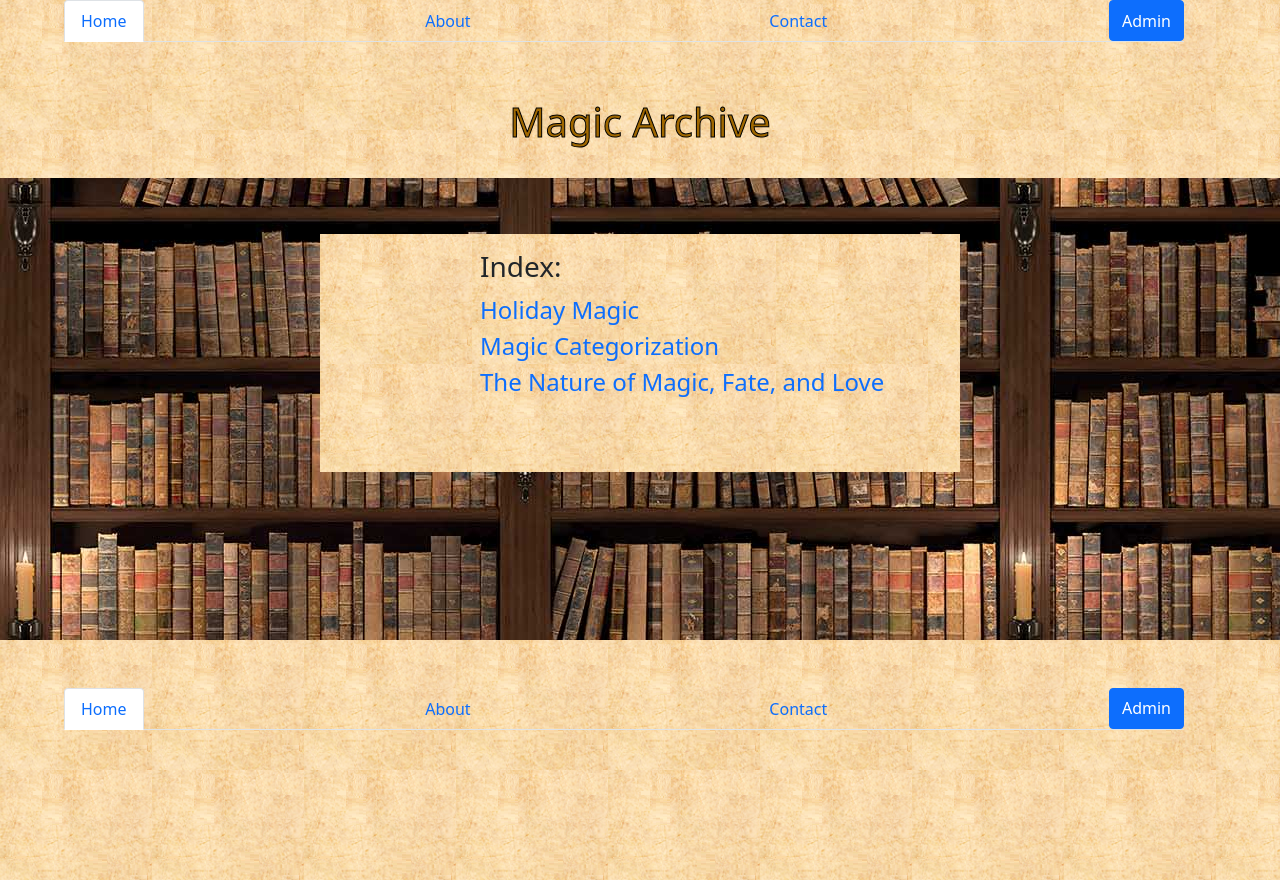
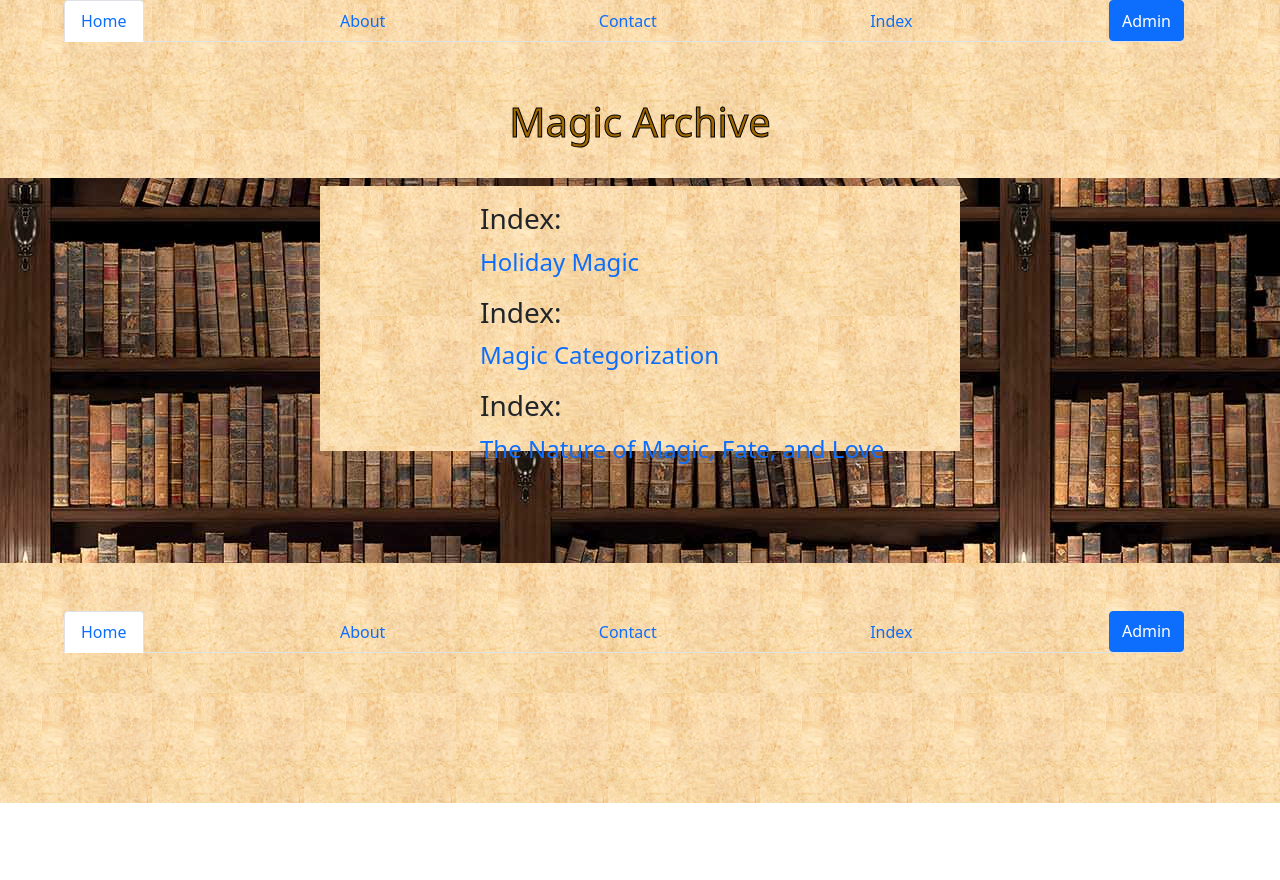
Before and after one commit to Frostypine/React-Blog, a React (Create React App) app: page /index in a window 1280 px wide. Shown: the top 880 px of the page. After the commit the page ends 803 px from the top, so only its background shows below. Built offline with nearby package versions, Linux system fonts and the light colour scheme.

Commit message:
fixed page content and index

```diff
--- a/rnd/Page1.jsx
+++ b/rnd/Page1.jsx
@@ -1,6 +1,6 @@
 import './Components.css';
 import ArticleHeader from './ArticleHeader';
-import Page1Content from './Page1Content';
+import Page1Content from '../src/App/components/Page1Content';
 import info from './data';
 
 const Page1 = () => { return (
--- a/src/App/components/ANav.jsx
+++ b/src/App/components/ANav.jsx
@@ -34,11 +34,11 @@ const ANav = () => {
    Contact</Link>
     </Nav.Link>
   </Nav.Item>
-  {/* <Nav.Item>
+   <Nav.Item>
     <Nav.Link eventKey="/index"href="/index" >
     <Link to='/index'>Index</Link>
     </Nav.Link>
-  </Nav.Item> */}
+  </Nav.Item>
 
      <Button onClick = {handleShow} className="">Admin</Button>
  <Admin defaultContent={data} setShow={setShow} show={show} />
--- a/src/App/components/Admin.jsx
+++ b/src/App/components/Admin.jsx
@@ -8,7 +8,7 @@ import { Form, Modal, Container, Button, FloatingLabel } from 'react-bootstrap';
 import { useState } from 'react';
 import { useDispatch, useSelector } from 'react-redux';
 import { addContent, selectContent } from '../../state/contentSlice';
-import DataList from './DataList';
+//import DataList from './DataList';
 
 
 
@@ -16,7 +16,8 @@ const Admin = ({ defaultContent, setShow, show }) => {
     const dispatch = useDispatch();
     const content = useSelector(selectContent);
 
-    const [response, setResponse] = useState({ title: "" }) //we use this to keep track of the form input , see handleSubmit
+    const [response, setResponse] = useState({ title: "", author: "" }) //we use this to keep track of the form input , see handleSubmit
+
 
     //this function takes the form responses and makes them into a key value pair, then puts it into 'response'
     const updateField = (e) => {
@@ -46,6 +47,10 @@ const Admin = ({ defaultContent, setShow, show }) => {
             dispatch(addContent(updateContentArr));
             setResponse({});
         }
+        if (response.author) {
+            dispatch(addContent(updateContentArr));
+            setResponse({});
+        }
     }
     return (
         <Container>
@@ -53,22 +58,24 @@ const Admin = ({ defaultContent, setShow, show }) => {
                 <Modal.Title className="bg-dark text-secondary">Update Content</Modal.Title>
                 <Form className="bg-secondary">
           <Form.Control className="mx-auto bg-light m-1 text-secondary"
-                size="lg" type="text" placeholder="title" name="title" onChange={updateField}/>
+                size="lg" type="text" placeholder="Title:" name="title" onChange={updateField}/>
            <Form.Control className="mx-auto bg-light m-1 text-secondary"
-                size="lg" type="text" placeholder="date" name="date" onChange={updateField}/>
+                size="lg" type="text" placeholder="Date:" name="date" onChange={updateField}/>
 
-               <FloatingLabel controlId="floatingSelect" label="authors">
+               <FloatingLabel controlId="floatingSelect" label="Authors:">
 
                 <Form.Select className="mx-auto bg-light m-1 text-secondary"
-                size="lg" type="text" placeholder="title" name="title" list="authors" onChange={updateField}>
-                    <datalist id="authors">
+                size="lg" type="text" placeholder="authors" name="author"
+                list="authors" onChange={updateField}>
+                    {/*  <datalist id="authors">  </datalist>*/}
+
                     <option>Frostypine    </option>
                     <option>Crazy Cauldron</option>
                     <option>Wise Wizard</option>
-                    </datalist>
+
                     </Form.Select>
                     </FloatingLabel>
-               <Button>new author</Button>
+               {/* <Button>new author</Button> */}
 
                 <h3>Paragraphs:</h3>
                 <div className="par-box">
@@ -94,7 +101,7 @@ const Admin = ({ defaultContent, setShow, show }) => {
                 size="lg" type="text" placeholder="par10" name="par10" onChange={updateField}/>
                  </div>
               <h3>Article Image:</h3>
-              <Form.Control type="file" />
+              <Form.Control className="mx-auto" type="file" name="art" onChange={updateField}/>
 
                 </Form>
                 <Modal.Footer className="bg-dark">
--- a/src/App/components/Components.css
+++ b/src/App/components/Components.css
@@ -40,14 +40,23 @@
     text-decoration: underline;
     font-size: 4rem;
 }
+.classname::-webkit-scrollbar {
+    display: none; /* for Chrome, Safari and Opera */
+}
 
+.classname{
+  -ms-overflow-style: none;  /* IE and Edge */
+  scrollbar-width: none;  /* Firefox */
+}
 .blog-list{
     left:-10rem;
     position: relative;
-    width: 10rem;
-    padding-left: 3rem;
-   /*  overflow: scroll;
-    padding-right: 3rem;  */
+    width: 50rem;
+    padding-left: 20rem;
+     overflow: scroll;
+     overflow-x: hidden;
+     display: block;
+     padding-right: 3rem;
 }
 a:link { text-decoration: none; }
 a:visited { text-decoration: none; }
@@ -225,4 +234,3 @@ color: rgb(160, 104, 0);
     width: auto; display: block;
     padding-bottom: 2rem;
  }
-     .blog-list{ width: 10rem; display: block }
--- a/src/App/components/DataList.jsx
+++ b/src/App/components/DataList.jsx
@@ -8,6 +8,8 @@ import {  Link } from 'react-router-dom';
 import {Card} from 'react-bootstrap';
 import { useSelector, useDispatch } from 'react-redux';
 import { deleteContent, selectContent } from '../../state/contentSlice';
+import img4 from '../Images/img4.jfif';
+
 //import { CardGroup} from 'react-bootstrap';
 const DataList = () => {
     const dispatch = useDispatch();
@@ -24,7 +26,7 @@ const DataList = () => {
                 <div key={index}>
 
 <Card style={{ width: '25rem' } }className="cardi bg-dark ">
-  <Card.Img  src= {data.art} alt="" fluid/>
+  <Card.Img  src= {data.art} alt="image" fluid/> {/*alt={img4}   */}
   <Card.ImgOverlay>
   <Card.Body>
    <Link to={`/page/${index}`}>
--- a/src/App/components/Page.jsx
+++ b/src/App/components/Page.jsx
@@ -5,8 +5,10 @@
 
 import './Components.css';
 import ArticleHeader from './ArticleHeader';
+//import Page1Content from '../../../rnd/Page1Content';
 import PageContent from './PageContent';
 
+import info from './data';
 
 const Page = () => {
 
@@ -15,7 +17,12 @@ return (
 <div className="mx-auto page page1">
 
  <ArticleHeader  />
-<PageContent  />
+ {/*  <Page1Content
+post={info[0].body}
+text={info[0].text}
+/>*/}
+<PageContent />
+
 
     <br/><br/><br/><br/>
     </div>);
--- a/src/App/components/PageContent.jsx
+++ b/src/App/components/PageContent.jsx
@@ -10,11 +10,11 @@ import { selectContent } from '../../state/contentSlice';
 //import {deleteContent } from '../../state/contentSlice';
 
 
-const PageContent = () => {
+const PageContent = (post, text) => {
 
   const {index} = useParams();
 
-  const info = useSelector(selectContent);
+   const info = useSelector(selectContent);
 
 // function createPosts() {
 //   for (let i =0; i <info[index].text.length; i++ ){
@@ -27,59 +27,16 @@ const PageContent = () => {
 
   return (
 
+
     <div className="page-text">
+      {info[index].par.map((text, i) => {
 
-           <p>
-        {info[index].body}
-      </p>
-
-     {/* <div onLoad ={createPosts} ></div>
-
-   {info.map((blog, index) => {
-     return (
-      <p>
-      {blog.text1}
-    </p>
-     )
-   }
-
-   )}*/}
-
-{/*
-      <p>
-        {info[index].text[0]}
-      </p>
-
-      <p>
-        {info[index].text[1]}
-      </p>
-      <p>
-        {info[index].text[2]}
-      </p>
-      <p>
-        {info[index].text[3]}
-      </p>
-      <p>
-        {info[index].text[4]}
-      </p>
-      <p>
-        {info[index].text[5]}
-      </p>
-      <p>
-        {info[index].text[6]}
-      </p>
-      <p>
-        {info[index].text[7]}
-      </p>
-      <p>
-        {info[index].text[8]}
-      </p>
-     <p>
-        {info[index].text[9]}
-      </p>
-      <p>
-        {info[index].text[10]}
-      </p>  */}
+                                return (
+                                    <h5 className="blog-author-info date-published-text">
+                                        {text}
+                                    </h5>
+                                )
+                            })}
 
 
     </div>
--- a/src/App/components/PageIndex.jsx
+++ b/src/App/components/PageIndex.jsx
@@ -6,27 +6,24 @@ import info from './data';
 import { Link } from 'react-router-dom';
 
 const PageIndex = () => {
-    return (
-        <>      <br />
-        <br />
-            <div className="mx-auto pageIndex">
 
-                <ul className="page-list">
+  return (
+  <div className="mx-auto pageIndex">
+
+
+
+        {info.map((blog, i) => {
+        return (
+          <ul className="page-list">
                     <li> <h3> Index:</h3> </li>
-                    <li><Link to={info[0].link}>{info[0].title}</Link></li>
-                    <li><Link to={info[1].link}>{info[1].title}</Link></li>
-                    <li><Link to={info[2].link}>{info[2].title}</Link></li>
-                </ul>
-                <br />
-                <br />
-            </div>
-            <br />
+                    <li key={i}><Link to={`/page/${i}`}>{blog.title}</Link></li>
+          </ul>
+        )
+        })}
 
-            <br />
-            <br />
-        </>
-    );
+
+     </div>
+);
 
 }
-
 export default PageIndex;
--- a/src/App/components/data.js
+++ b/src/App/components/data.js
@@ -12,8 +12,9 @@ import ccal from '../Images/c-aur2.png';
 import img1 from '../Images/img1.jfif';
 import img2 from '../Images/img2.jfif';
 import img3 from '../Images/img3.jpg';
+//import img4 from '../Images/img4.jfif';
 
-const text1 = [
+const blog1 = [
     "Lorem ipsum dolor sit amet, consectetur adipiscing elit, sed do eiusmod tempor incididunt ut labore et dolore magna aliqua. Condimentum id venenatis a condimentum vitae sapien. Sit amet porttitor eget dolor morbi non arcu risus. Tincidunt id aliquet risus feugiat in. Consectetur adipiscing elit ut aliquam purus sit. Pharetra sit amet aliquam id diam maecenas ultricies. Augue eget arcu dictum varius duis at consectetur lorem donec. Ut sem viverra aliquet eget sit amet. Magna fermentum iaculis eu non diam phasellus vestibulum lorem. Amet nisl suscipit adipiscing bibendum est ultricies integer.",
     "Egestas diam in arcu cursus euismod quis viverra nibh. Sed tempus urna et pharetra pharetra massa massa ultricies mi. Nulla pharetra diam sit amet nisl suscipit adipiscing bibendum est. Eu mi bibendum neque egestas congue quisque. Integer enim neque volutpat ac. Sodales ut eu sem integer. Pretium vulputate sapien nec sagittis. Tempor id eu nisl nunc mi ipsum faucibus vitae aliquet. Dictum varius duis at consectetur lorem donec massa sapien faucibus. Faucibus vitae aliquet nec ullamcorper sit amet. Phasellus egestas tellus rutrum tellus pellentesque eu tincidunt tortor aliquam.",
     "Amet cursus sit amet dictum. Turpis egestas sed tempus urna et pharetra. Lorem donec massa sapien faucibus et molestie. Dignissim diam quis enim lobortis scelerisque. Morbi tincidunt augue interdum velit euismod in. Tortor id aliquet lectus proin nibh nisl. Vitae elementum curabitur vitae nunc sed velit dignissim sodales. Volutpat commodo sed egestas egestas. Id diam maecenas ultricies mi eget.",
@@ -37,12 +38,15 @@ const info = [
    clkImg: cpine,
    art: img1,
    bio: "Frostypine is an author noted for her work in fiction, and intimate knowledge of magic",
-  // text: text1,
-  text0: "a",
-  text1: "b",
-  text2: "c",
-
-  },
+  text: blog1,//["a","b", "c"]
+  par: [
+    "a - 1",
+    "b - 1",
+    "c - 1",
+    "dsdfsfs",
+    "sdfsdfs"
+]
+},
     {
       title: 'Magic Categorization',
       date: 'September 2021',
@@ -54,11 +58,15 @@ const info = [
       clkImg: ccal,
       art: img3,
       bio: "Also known as Craycal, is a renowned potions mistress, and a leader in the fields of witchcraft and alchemy.",
-      //text: text1,
-      text0: "a",
-      text1: "b",
-      text2: "c",
-     },
+      text: blog1,//["a","b", "c"]
+      par: [
+        "a - 2",
+        "b - 2",
+        "c - 2",
+        "dsdfsfs",
+        "sdfsdfs"
+    ]
+    },
 
     { title: 'The Nature of Magic, Fate, and Love',
       date: 'August 2021',
@@ -70,11 +78,14 @@ const info = [
       clkImg: cwiz,
       art: img2,
       bio: "Known more often as just 'the Wise Wiz', is the founder of the magic archive, and is currently a professor at Senchen's Wizard Tower in Gleeve",
-      //text: text1,
-
-      text0: "a",
-      text1: "b",
-      text2: "c",
+      text: blog1,//["a","b", "c"]
+      par: [
+        "a - 3",
+        "b - 3",
+        "c - 3",
+        "dsdfsfs",
+        "sdfsdfs"
+    ]
     },
 
 ]
```
